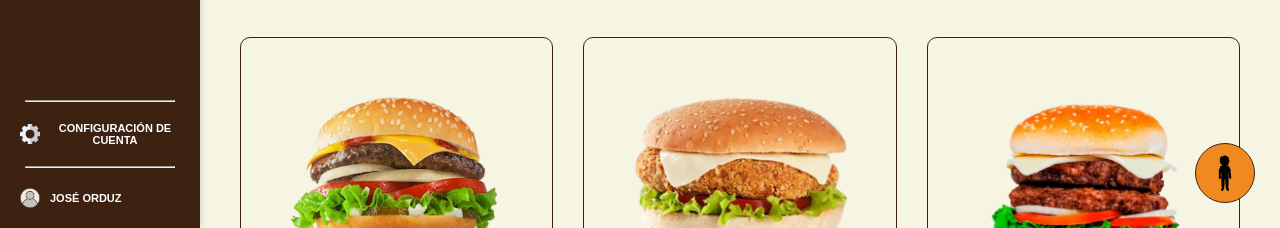
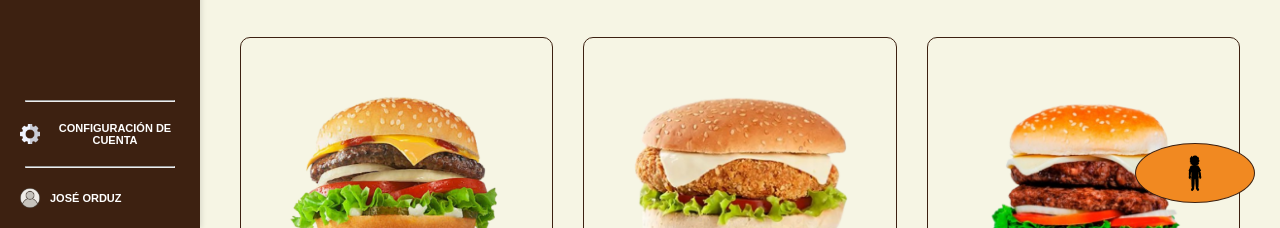
Before and after one commit to camiloandresmartinezduarte2805-lgtm/Proyecto-Burguersoft, a website: page Menu.html in a window 1280 px wide. Shown: the part 572-800 px from the top of the page. Drawn offline with Linux system fonts and the light colour scheme; files whose address does not match are found by name.

Commit message:
Update button size for accessibility widget
Increased button size for accessibility widget.

```diff
--- a/Accesibilidad.css
+++ b/Accesibilidad.css
@@ -11,7 +11,7 @@
     background: #F18921 !important;        /* Naranja principal */
     border: 1px solid #3d2111 !important;  /* Borde café oscuro */
     border-radius: 50% !important;         /* Lo hace un círculo perfecto */
-    width: 60px !important;                /*altura del boton*/
+    width: 120px !important;                /*altura del boton del boton cambiada de 60 a 160*/
     height: 60px !important;
     cursor: pointer !important;            /* Cambia el cursor a mano al pasar encima */
     display: flex;
```
